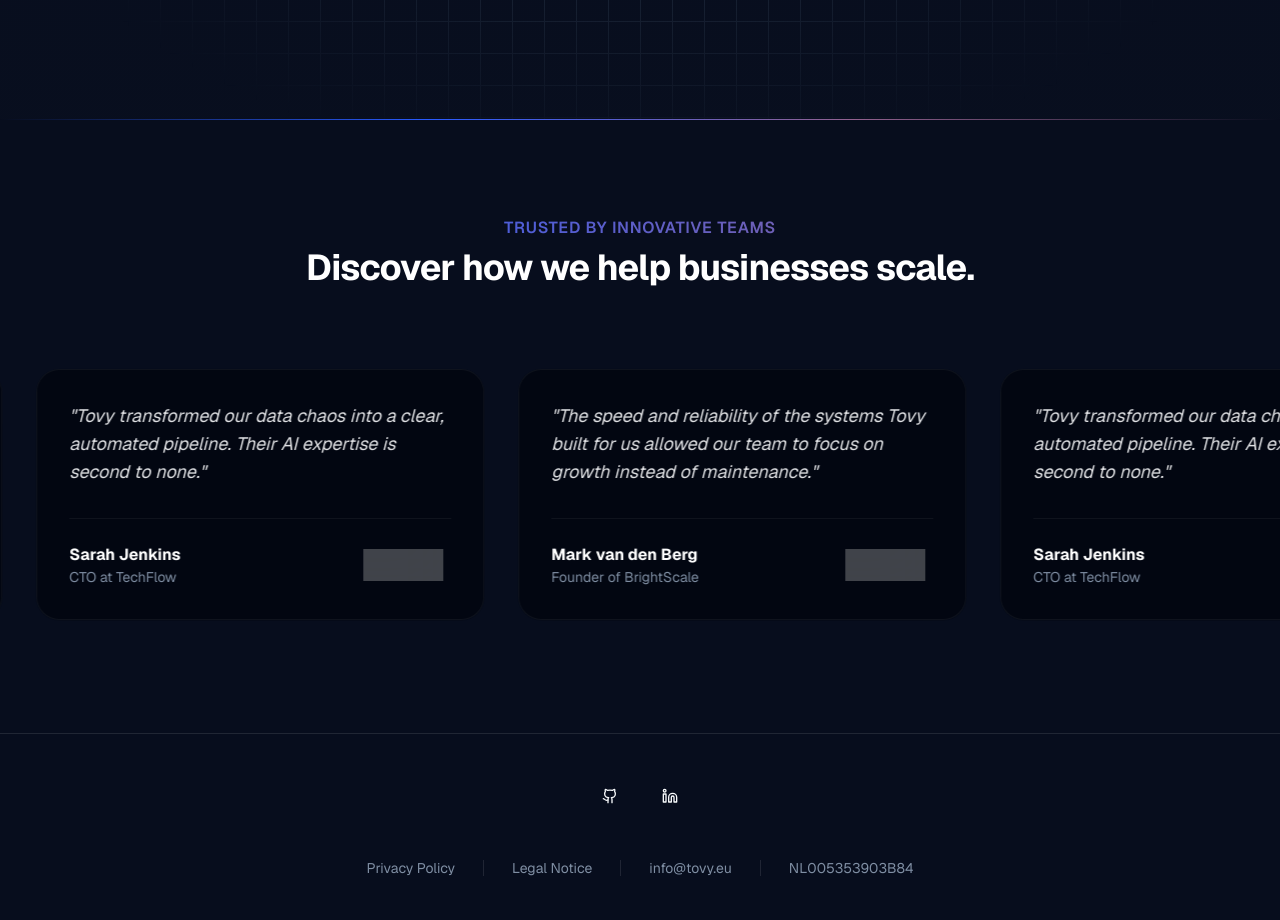
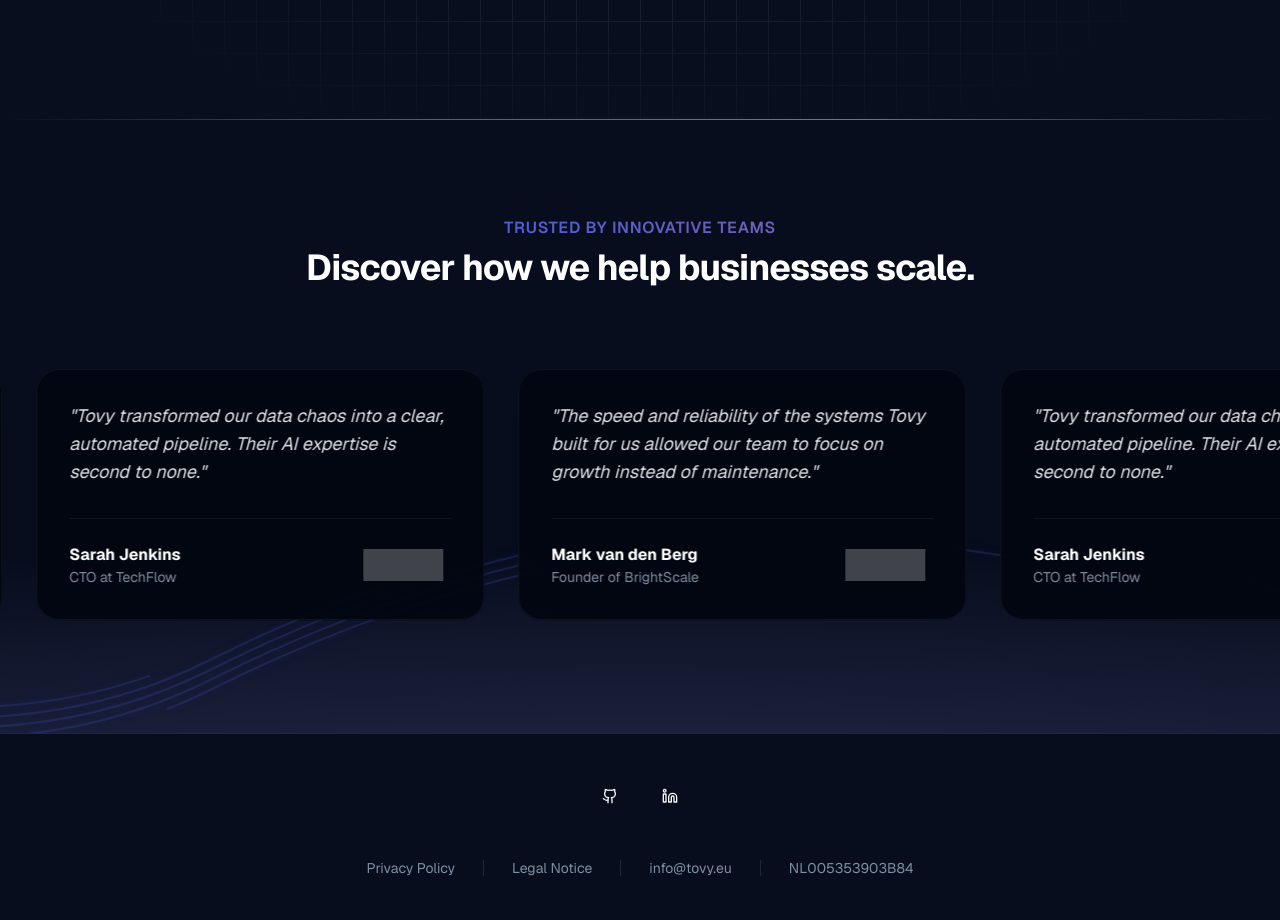
Before and after one commit to tovy-eu/tovy.eu-website, a Next.js app: page /en/ in a window 1280 px wide. Shown: the part 2960-3880 px from the top of the page. Built offline with nearby package versions, Linux system fonts and the light colour scheme; grey boxes are pictures that could not be loaded.

Commit message:
now, at the top of the hero section, we have this light coming downwards

```diff
--- a/src/components/landing/testimonials-section.tsx
+++ b/src/components/landing/testimonials-section.tsx
@@ -4,6 +4,7 @@ import { ScrollReveal } from "../scroll-reveal";
 import type { Dictionary } from "@/lib/get-dictionary";
 import placeholderImages from "@/app/lib/placeholder-images.json";
 import testimonialsData from '@/content/testimonials-template/data.json';
+import { WavyLines } from './wavy-lines';
 
 /**
  * TestimonialsSection component.
@@ -20,8 +21,15 @@ export function TestimonialsSection({ dict }: { dict: Dictionary }) {
   const duplicatedTestimonials = [...testimonialsData, ...testimonialsData, ...testimonialsData];
 
   return (
-    <section className="py-16 sm:py-24 bg-background overflow-hidden">
-      <div className="container mx-auto px-4 md:px-8 max-w-7xl">
+    <section
+      className="relative py-16 sm:py-24 bg-background overflow-hidden"
+      style={{
+        background: 'radial-gradient(ellipse 80% 50% at 50% 120%,rgba(120,119,198,0.3),hsla(0,0%,100%,0))'
+      }}
+    >
+      <WavyLines />
+
+      <div className="container relative z-10 mx-auto px-4 md:px-8 max-w-7xl">
         <ScrollReveal threshold={0.1}>
           <div className="mx-auto max-w-4xl text-center mb-12 md:mb-16">
             <h1 className="text-sm md:text-base font-semibold leading-7 bg-gradient-to-r from-primary to-[hsl(var(--accent-gradient-stop))] bg-clip-text text-transparent uppercase tracking-wider">
@@ -34,7 +42,7 @@ export function TestimonialsSection({ dict }: { dict: Dictionary }) {
         </ScrollReveal>
       </div>
 
-      <div className="relative mt-8 group">
+      <div className="relative z-10 mt-8 group">
         <div className="flex animate-marquee whitespace-nowrap gap-8 py-4 px-4 md:px-0">
           {duplicatedTestimonials.map((testimonial, index) => {
             const logoData = placeholderImages.testimonials.find(img => img.id === testimonial.logoId);
```
